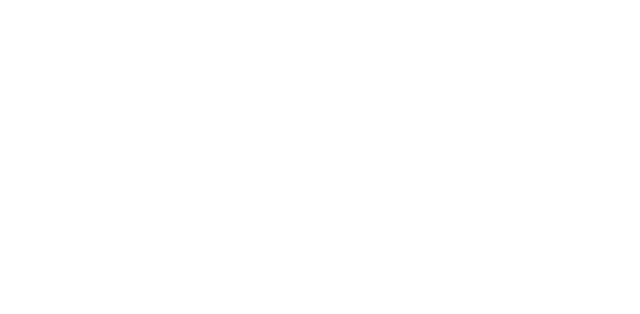
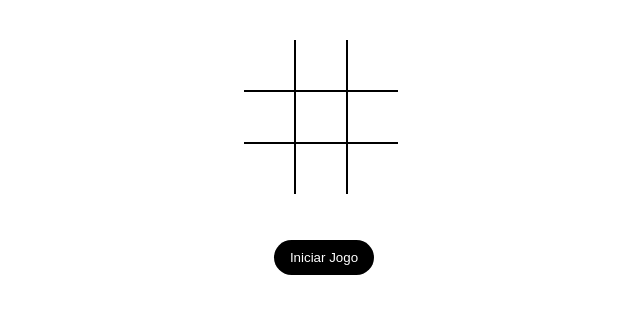
Before and after one commit to Yoichiroo/projeto-jogo-da-velha, a plain HTML site: page index.html in a window 1280 px wide. Shown: the whole page, without its empty margins (316-956 px from the left). Drawn offline with Linux system fonts and the light colour scheme.

Commit message:
Estrutura básica do jogo

```diff
--- a/index.html
+++ b/index.html
@@ -5,16 +5,26 @@
     <meta http-equiv="X-UA-Compatible" content="IE=edge">
     <meta name="viewport" content="width=device-width, initial-scale=1.0">
     <title>Jogo da Velha</title>
-    <style>
-
-    </style>
+    <link rel="stylesheet" href="style.css">
 </head>
 <body>
-
-
-
-    <script>
-
-    </script>
+    <main>
+        <div id="divJogo">
+            <div id="pos1" class="posJogo" onclick=""></div>
+            <div id="pos2" class="posJogo" onclick=""></div>
+            <div id="pos3" class="posJogo" onclick=""></div>
+            <div id="pos4" class="posJogo" onclick=""></div>
+            <div id="pos5" class="posJogo" onclick=""></div>
+            <div id="pos6" class="posJogo" onclick=""></div>
+            <div id="pos7" class="posJogo" onclick=""></div>
+            <div id="pos8" class="posJogo" onclick=""></div>
+            <div id="pos9" class="posJogo" onclick=""></div>
+        </div>
+        <div id="divMenu">
+            <p id="divQuemComeca"></p>
+            <button onclick="iniciar()">Iniciar Jogo</button>
+        </div>
+    </main>
 </body>
+<script src="javascript.js"></script>
 </html>
--- /dev/null
+++ b/javascript.js
@@ -0,0 +1,2 @@
+let jogo = []
+let tabuleiro = []
--- /dev/null
+++ b/style.css
@@ -0,0 +1,85 @@
+* {
+    margin: auto;
+    padding: 10px;
+}
+
+button {
+    display: block;
+    border: none;
+    background-color: black;
+    color: white;
+    width: 100px;
+    border-radius: 50px;
+    cursor: pointer;
+    transition: 0.2s ease;
+}
+
+button:hover {
+    width: 120px;
+    font-weight: bold;
+}
+
+div#divJogo {
+    width: 160px;
+    height: 160px;
+    display: flex;
+    flex-wrap: wrap;
+    align-content: flex-start;
+}
+
+div.posJogo {
+    display: flex;
+    width: 50px;
+    height: 50px;
+    margin: 0px;
+    padding: 0px;
+    cursor: pointer;
+}
+
+div#pos1 {
+    border-right: 1px solid black;
+    border-bottom: 1px solid black;
+}
+
+div#pos2 {
+    border-left: 1px solid black;
+    border-right: 1px solid black;
+    border-bottom: 1px solid black;
+}
+
+div#pos3 {
+    border-left: 1px solid black;
+    border-bottom: 1px solid black;
+}
+
+div#pos4 {
+    border-top: 1px solid black;
+    border-right: 1px solid black;
+    border-bottom: 1px solid black;
+}
+
+div#pos5 {
+    border: 1px solid black;
+}
+
+div#pos6 {
+    border-top: 1px solid black;
+    border-left: 1px solid black;
+    border-bottom: 1px solid black;
+}
+
+div#pos7 {
+    border-top: 1px solid black;
+    border-right: 1px solid black;
+}
+
+div#pos8 {
+    border-top: 1px solid black;
+    border-right: 1px solid black;
+    border-left: 1px solid black;
+}
+
+div#pos9 {
+    border-top: 1px solid black;
+    border-left: 1px solid black;
+}
```
